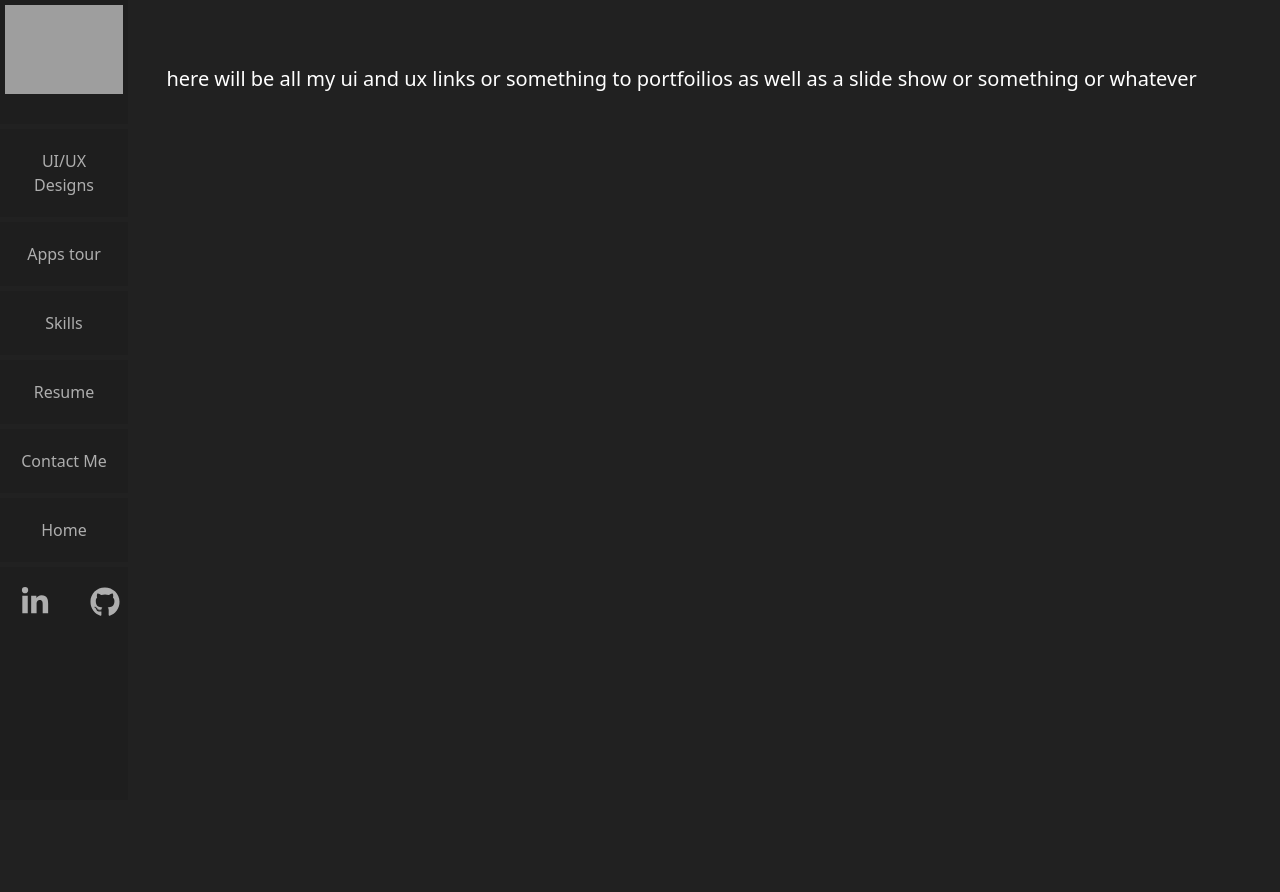
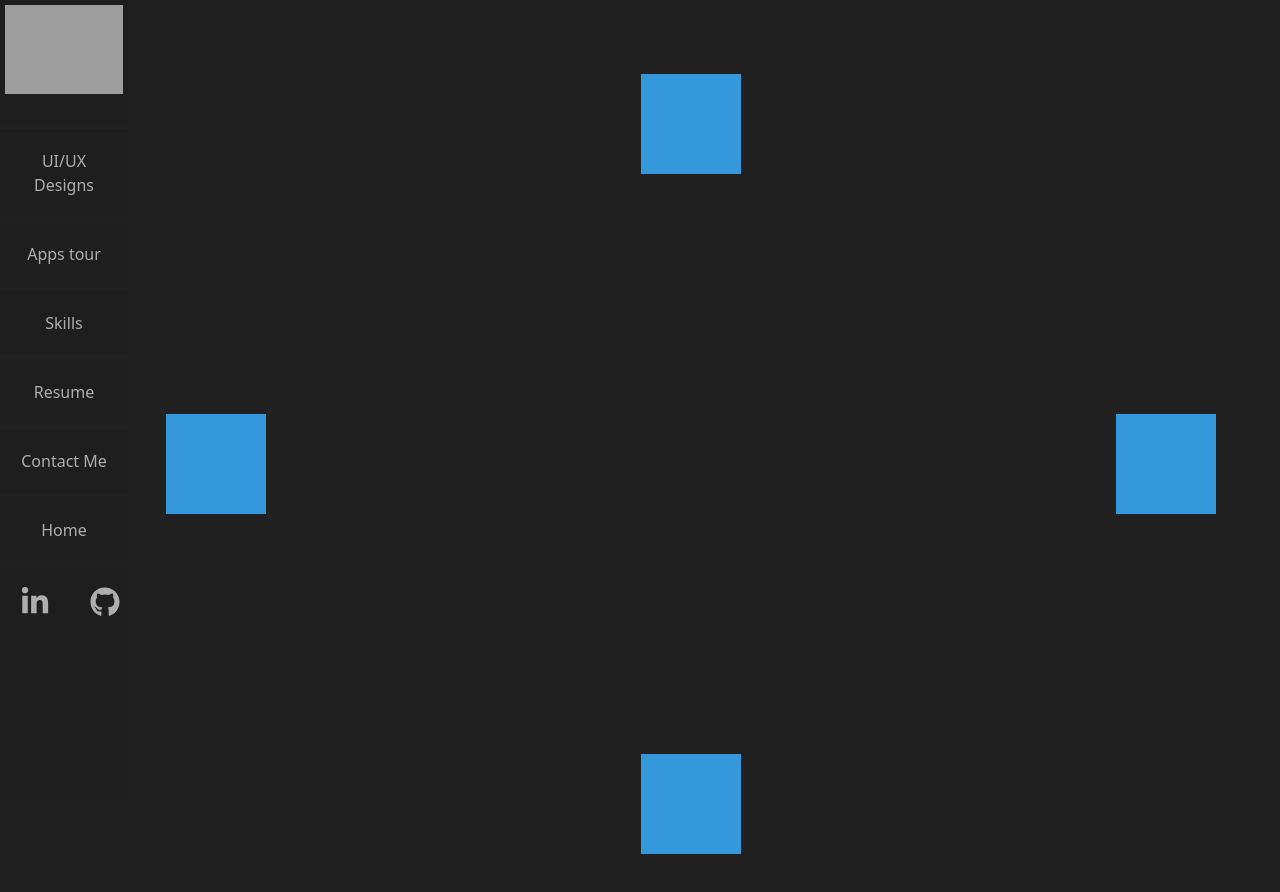
Before and after one commit to Alex-Abrams/abrams-web-portfolio, a Next.js app: page /portfolio/ui_ux in a window 1280 px wide. Shown: the top 892 px of the page. Before the commit the page ends 800 px from the top, so only its background shows below. Built offline with nearby package versions, Linux system fonts and the light colour scheme; grey boxes are pictures that could not be loaded.

Commit message:
Added layout for ui boxes and project display.

```diff
--- a/package.json
+++ b/package.json
@@ -19,5 +19,8 @@
     "react-dom": "18.2.0",
     "react-icons": "^4.8.0",
     "tailwindcss": "3.3.1"
+  },
+  "devDependencies": {
+    "@types/react": "^18.3.3"
   }
 }
--- /dev/null
+++ b/pages/portfolio/uiUX.module.css
@@ -0,0 +1,35 @@
+.container {
+    display: flex;
+    flex-direction: column;
+    align-items: center;
+    justify-content: space-between;
+    height: 100vh; /* Adjust based on your container size */
+  }
+
+  .squareTop {
+    width: 100px; /* Adjust based on your desired square size */
+    height: 100px; /* Adjust based on your desired square size */
+    background-color: #3498db; /* Example color */
+    margin: 10px; /* Adjust based on desired spacing */
+  }
+
+  .middleContainer {
+    display: flex;
+    justify-content: space-between;
+    width: 100%; /* Full width of the container */
+    /* max-width: 400px; Adjust based on desired max width */
+  }
+
+  .squareMiddle {
+    width: 100px; /* Adjust based on your desired square size */
+    height: 100px; /* Adjust based on your desired square size */
+    background-color: #3498db; /* Example color */
+    margin: 10px 0; /* Adjust vertical margin to 0 and horizontal margin to auto */
+  }
+
+  .squareBottom {
+    width: 100px; /* Adjust based on your desired square size */
+    height: 100px; /* Adjust based on your desired square size */
+    background-color: #3498db; /* Example color */
+    margin: 10px; /* Adjust based on desired spacing */
+  }
--- a/pages/portfolio/ui_ux.js
+++ b/pages/portfolio/ui_ux.js
@@ -1,10 +1,24 @@
+import React from 'react';
+import styles from './uiUX.module.css';
+
 export default function UiUx() {
+  const SquareLayout = () => {
+    return (
+      <div className={styles.container}>
+        <div className={styles.squareTop}></div>
+        <div className={styles.middleContainer}>
+          <div className={styles.squareMiddle}></div>
+          <div className={styles.squareMiddle}></div>
+
+        </div>
+        <div className={styles.squareBottom}></div>
+      </div>
+    );
+  };
+
   return (
-    <>
-      <p>
-        here will be all my ui and ux links or something to portfoilios as well
-        as a slide show or something or whatever
-      </p>
-    </>
+    <div>
+      <SquareLayout />
+    </div>
   );
 }
```
Also changed, not shown: 1 other file (tests, documents, lock files or other folders).
